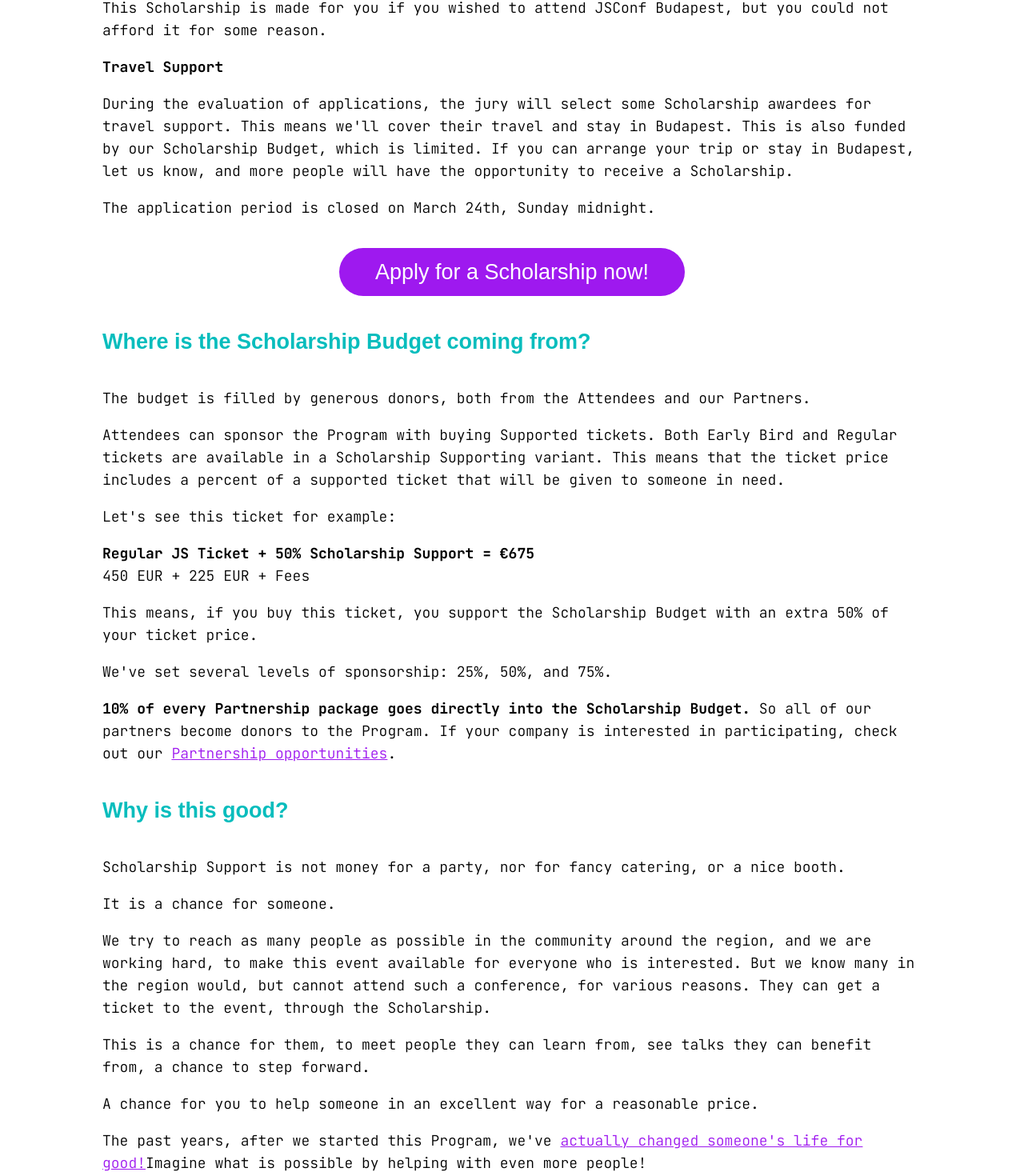
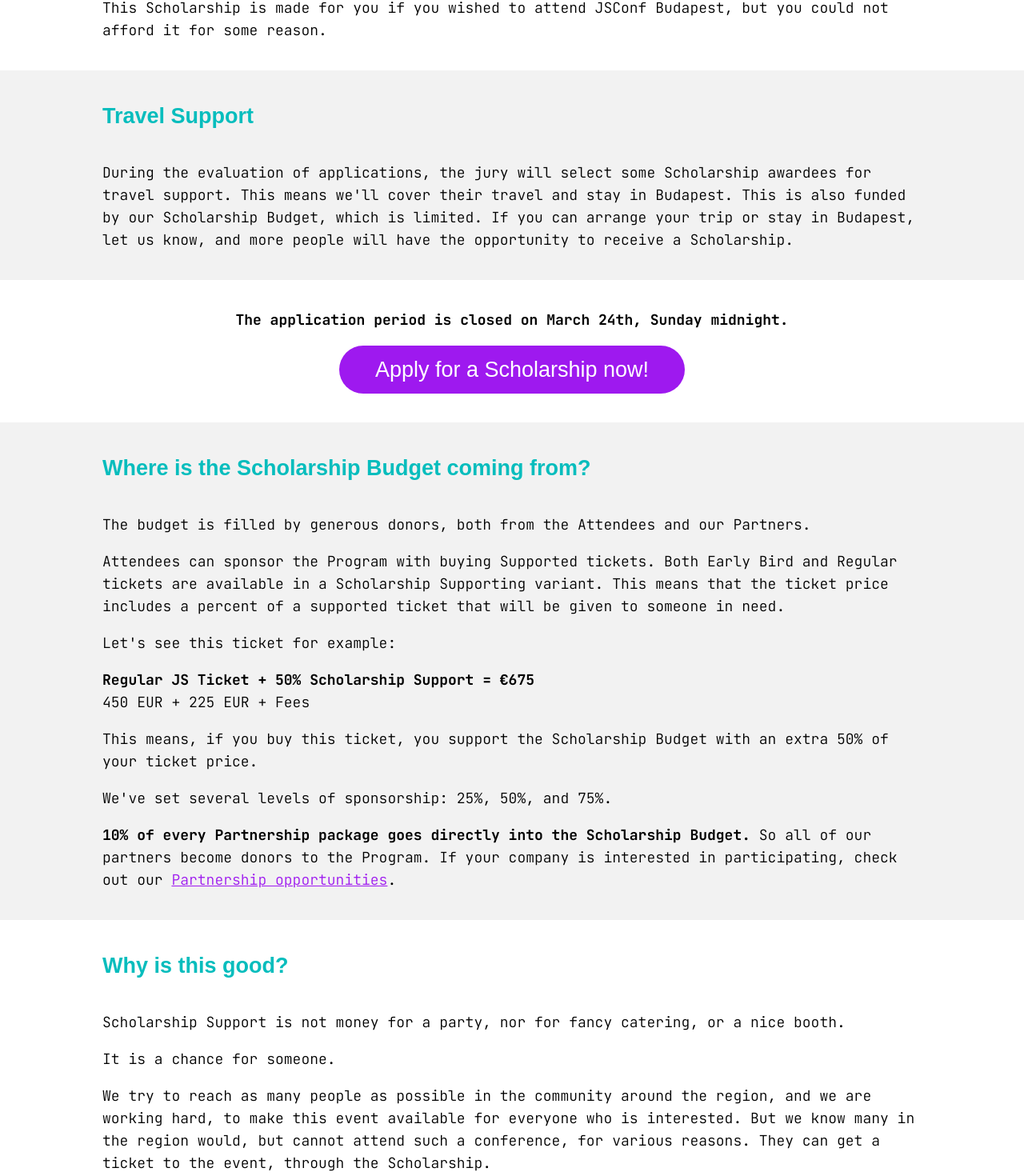
Before and after one commit to JSConfBp/2024.jsconfbp.com, a Next.js app: page /scholarship in a window 1280 px wide. Shown: the part 897-2367 px from the top of the page at 80% size. Built offline with nearby package versions, Linux system fonts and the light colour scheme; a web font is replaced by a local one.

Commit message:
add section coloring + apply button to the end

```diff
--- a/pages/scholarship.tsx
+++ b/pages/scholarship.tsx
@@ -2,6 +2,7 @@ import Link from "next/link";
 import Divider from "../ui/divider";
 import SocialShare from "../ui/social-share";
 import CenteredButton from "../ui/centered-button";
+import ColoredSection from "../ui/colored-section";
 
 function Scholarship() {
     return (
@@ -14,6 +15,7 @@ function Scholarship() {
                 </h1>
             </Divider>
 
+            <ColoredSection>
                 <p>
                     2024 will be the 6th time when we're running our Scholarship Program! As
                     every year so far, we'll provide several free, Scholarship tickets to
@@ -31,8 +33,10 @@ function Scholarship() {
                     This Scholarship is made for you if you wished to attend JSConf
                     Budapest, but you could not afford it for some reason.
                 </p>
+            </ColoredSection>
 
-            <h4>Travel Support</h4>
+            <ColoredSection background="light-section">
+                <h2>Travel Support</h2>
 
                 <p>
                     During the evaluation of applications, the jury will select some
@@ -42,13 +46,19 @@ function Scholarship() {
                     Budapest, let us know, and more people will have the opportunity to
                     receive a Scholarship.
                 </p>
+            </ColoredSection>
 
-            <p>The application period is closed on March 24th, Sunday midnight.</p>
-
-            <CenteredButton href="https://forms.gle/vfq4gGkT6VCeTd476" className="mt-2">
+            <ColoredSection>
+                <p className="text-center mt-2">
+                    <strong>The application period is closed on March 24th, Sunday midnight.</strong>
+                </p>
+                <CenteredButton href="https://forms.gle/vfq4gGkT6VCeTd476">
                     Apply for a Scholarship now!
                 </CenteredButton>
+            </ColoredSection>
 
+
+            <ColoredSection background="light-section">
                 <h2>Where is the Scholarship Budget coming from?</h2>
 
                 <p>
@@ -87,7 +97,9 @@ function Scholarship() {
                     interested in participating, check out our{' '}
                     <Link href="/partners/">Partnership opportunities</Link>.
                 </p>
+            </ColoredSection>
 
+            <ColoredSection>
                 <h2>
                     Why is this good?
                 </h2>
@@ -124,7 +136,9 @@ function Scholarship() {
                     </Link>
                     Imagine what is possible by helping with even more people!
                 </p>
+            </ColoredSection >
 
+            <ColoredSection background="light-section">
                 <h2>How does the scholarship awarding works?</h2>
 
                 <p>
@@ -165,6 +179,16 @@ function Scholarship() {
                 </Link>
             </p>
 */}
+            </ColoredSection>
+            <ColoredSection>
+                <p className="text-center">
+                    <strong>The application period is closed on March 24th, Sunday midnight.</strong>
+                </p>
+                <CenteredButton href="https://forms.gle/vfq4gGkT6VCeTd476">
+                    Apply for a Scholarship now!
+                </CenteredButton>
+            </ColoredSection>
+
         </>
     );
 }
```
Lines whose indentation alone changed are shown as unchanged.
